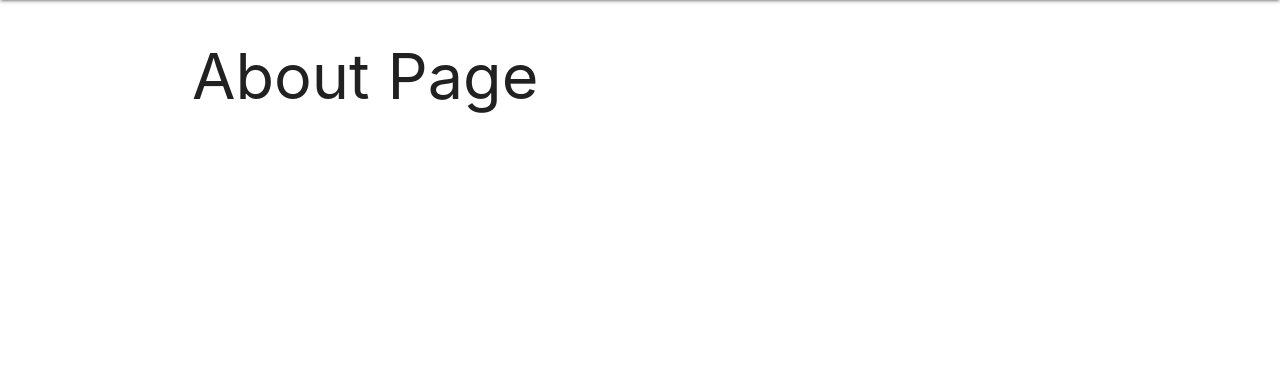
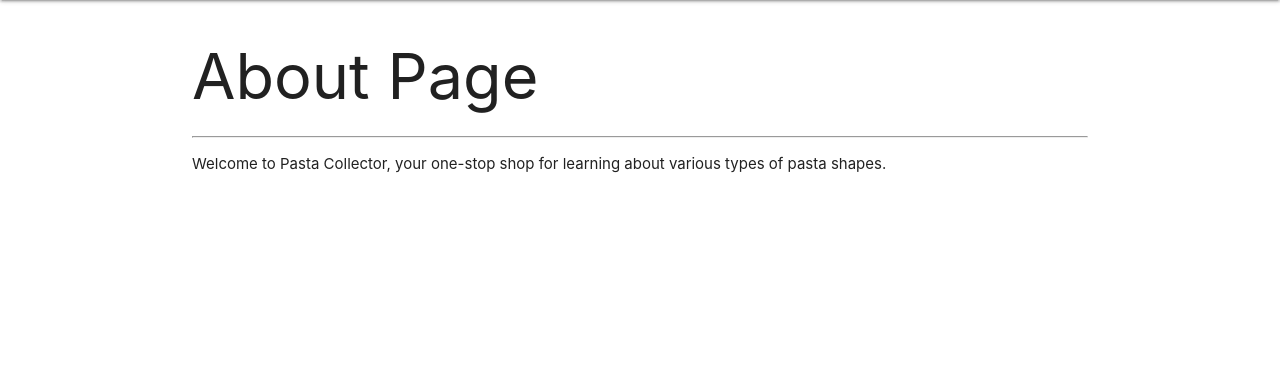
Before and after one commit to zachkurfirst/Pasta-Collector-Lab, a Django app: page /about/ in a window 1280 px wide. Shown: the part 64-436 px from the top of the page. Run offline with Django 5.2, Linux system fonts and the light colour scheme.

Commit message:
about page update

```diff
--- a/main_app/templates/about.html
+++ b/main_app/templates/about.html
@@ -2,5 +2,7 @@
 {% block content %}
 
 <h1>About Page</h1>
+<hr>
+<p>Welcome to Pasta Collector, your one-stop shop for learning about various types of pasta shapes.</p>
 
 {% endblock %}
```
